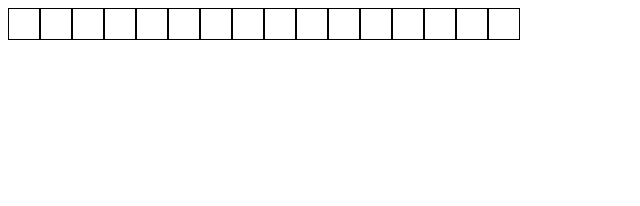
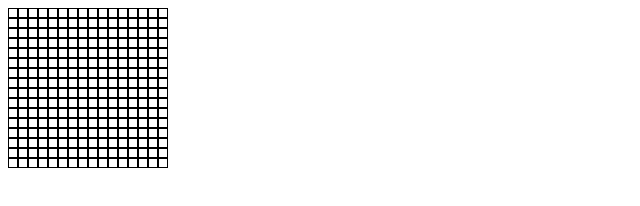
Before and after one commit to swayamsth/etch-a-sketch, a plain HTML site: page index.html in a window 1280 px wide. Shown: the whole page, without its empty margins (0-640 px from the left). Drawn offline with Linux system fonts and the light colour scheme.

Commit message:
Create initial 16x16 grid on the webpage

```diff
--- a/script.js
+++ b/script.js
@@ -1,11 +1,7 @@
 const container = document.querySelector("#container");
-for (let i = 1; i <= 16; i++){
+let square = 16 * 16;
+for (let i = 1; i <= square; i++){
     const grid = document.createElement("div");
     grid.classList.add("grid");
     container.appendChild(grid);
-    // for (let j = 1; i <= 16; j++){
-    //     const gridCol = document.createElement("div");
-    //     grid.classList.add("grid");
-    //     grid.appendChild(gridCol);
-    // }
 }
--- a/style.css
+++ b/style.css
@@ -1,9 +1,8 @@
 #container{
-    display: flex;
+    display: grid;
+    grid-template-columns: repeat(16,10px);
+    grid-template-rows: repeat(16,10px);
 }
 .grid {
-    border: 1px solid;
-    padding: 10px;
-    height: 10px;
-    width: 10px;
+    border: .25px solid;
 }
```
